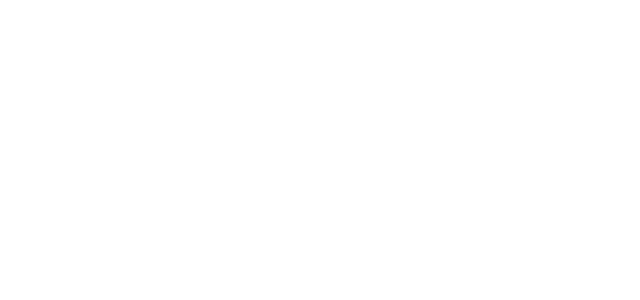
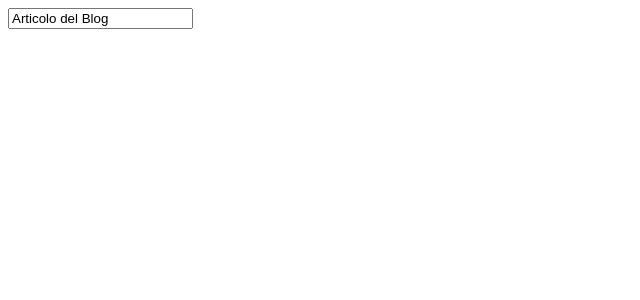
Before and after one commit to PaoloVisone/react-form, a React (Vite) app: page / in a window 1280 px wide. Shown: the top 300 px of the page, without its empty margins (0-640 px from the left). Built offline with nearby package versions, Linux system fonts and the light colour scheme.

Commit message:
[feat] add component "Input"

```diff
--- a/src/App.jsx
+++ b/src/App.jsx
@@ -1,4 +1,4 @@
-import { useState } from 'react'
+import Input from './components/Input'
 
 import './App.css'
 
@@ -6,6 +6,7 @@
 
   return (
     <>
+      <Input />
 
     </>
   )
--- /dev/null
+++ b/src/components/Input.jsx
@@ -0,0 +1,12 @@
+import { useState } from "react";
+
+
+export default function input() {
+
+    const [listArticle, setListAricle] = useState('Articolo del Blog');
+
+    return (
+        <input type="text" value={listArticle} />
+    )
+
+}
```
